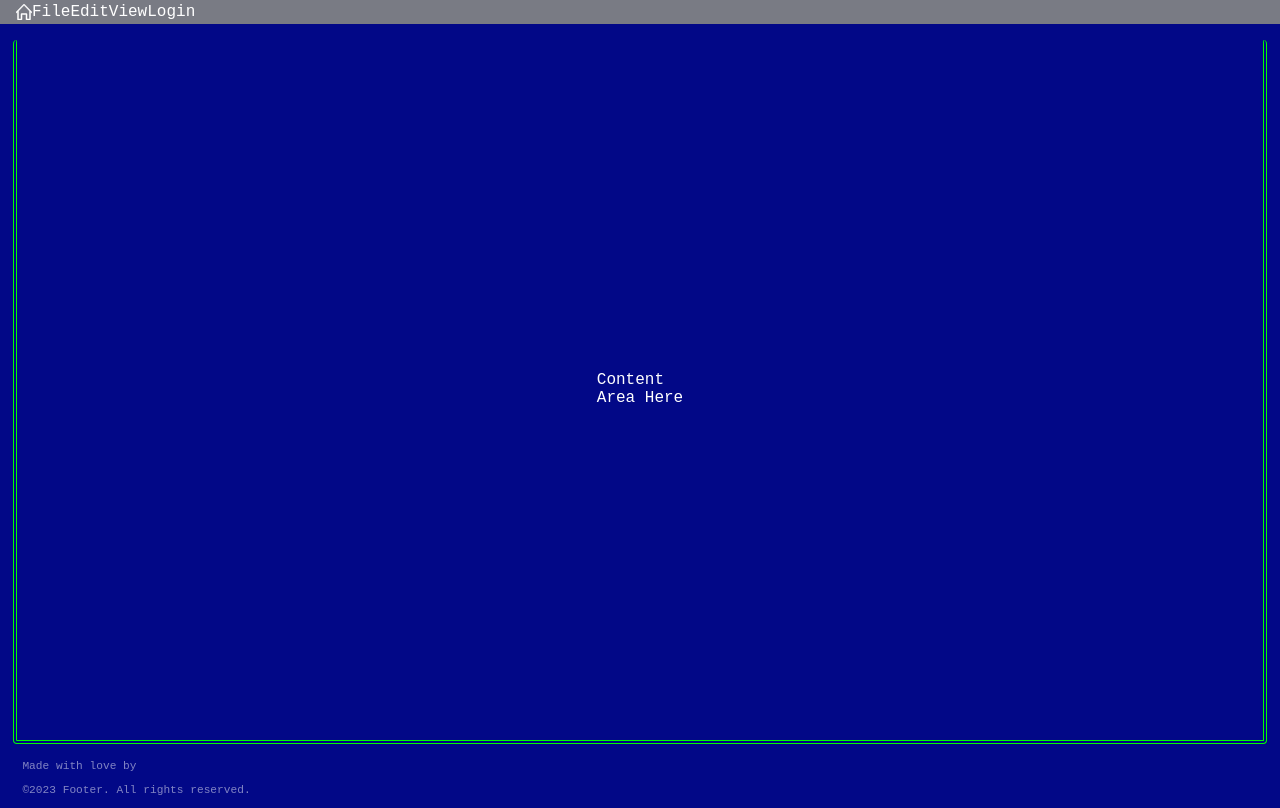
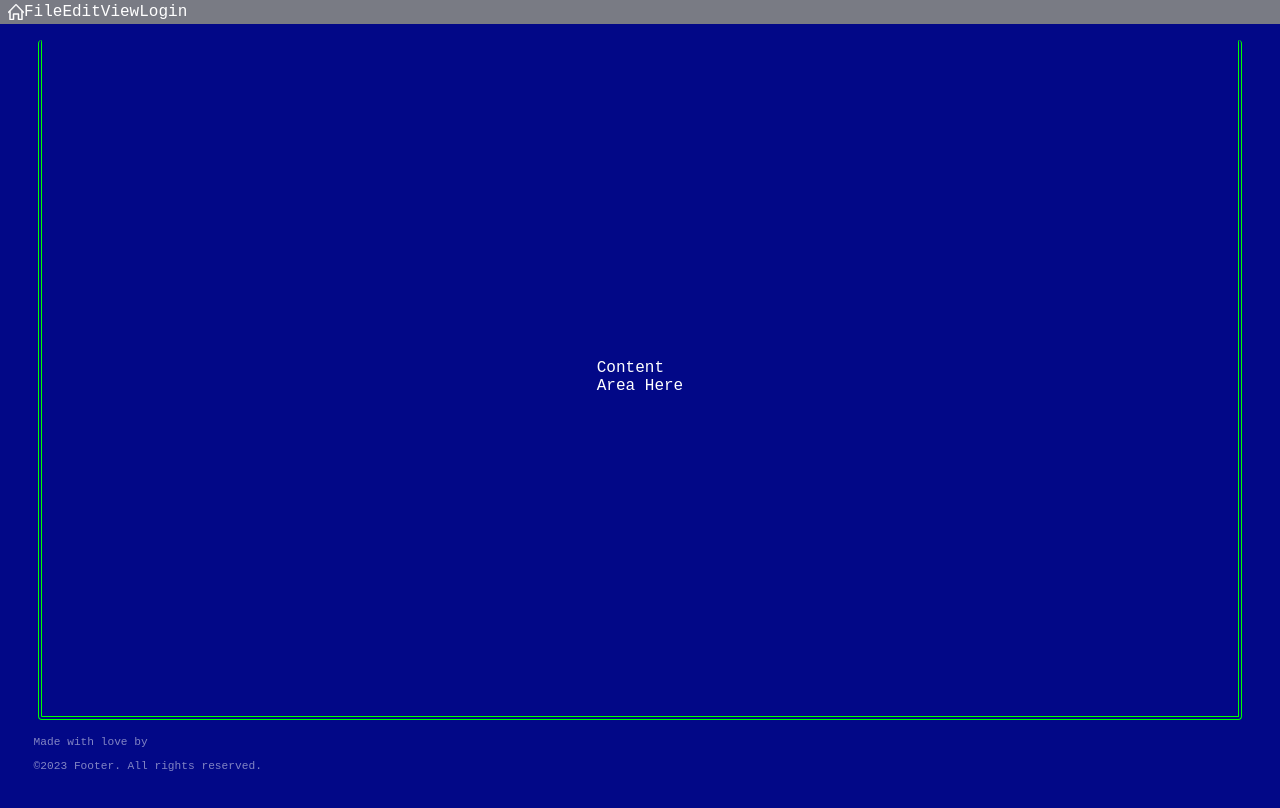
Before and after one commit to thecowsays/nameless-whispers, a React (Vite) app: page / in a window 1280 px wide. Built offline with nearby package versions, Linux system fonts and the light colour scheme; a web font is replaced by a local one.

Commit message:
updated css

```diff
--- a/src/components/Footer/Footer.module.css
+++ b/src/components/Footer/Footer.module.css
@@ -1,6 +1,6 @@
 .container {
     margin: 1em;
-    margin-left: 2em;
+    margin-left: 3em;
     font-size: .7rem;
     opacity: 50%;
 }
--- a/src/components/Header/Header.module.css
+++ b/src/components/Header/Header.module.css
@@ -1,18 +1,18 @@
 .container {
     background-color: var(--shadow);
-    min-width: 100vw;
+    width: 100vw;
     height: 1.5rem;
     display: flex;
     justify-content: flex-start;
     align-items: center;
-    padding: 0 1em;
+    padding: 0 .5em;
 }
 
 /* === NAVBAR === */
 
 .menu-link {
     color: var(--main-color);
-    margin-left: 1em;
+    margin-left: 1.25em;
 }
 
 .menu-link::first-letter {
--- a/src/pages/Homepage/Homepage.module.css
+++ b/src/pages/Homepage/Homepage.module.css
@@ -1,10 +1,10 @@
 .container {
-    width: 98vw;
-    height: 88vh;
+    width: 94vw;
+    height: 85vh;
     border: 4px double lime;
     border-top: 0;
     border-radius: 4px;
-    margin: 1em 1vw;
+    margin: 1em 3vw;
     padding: 0 2px 2px 2px;
     display: flex;
     justify-content: center;
```
